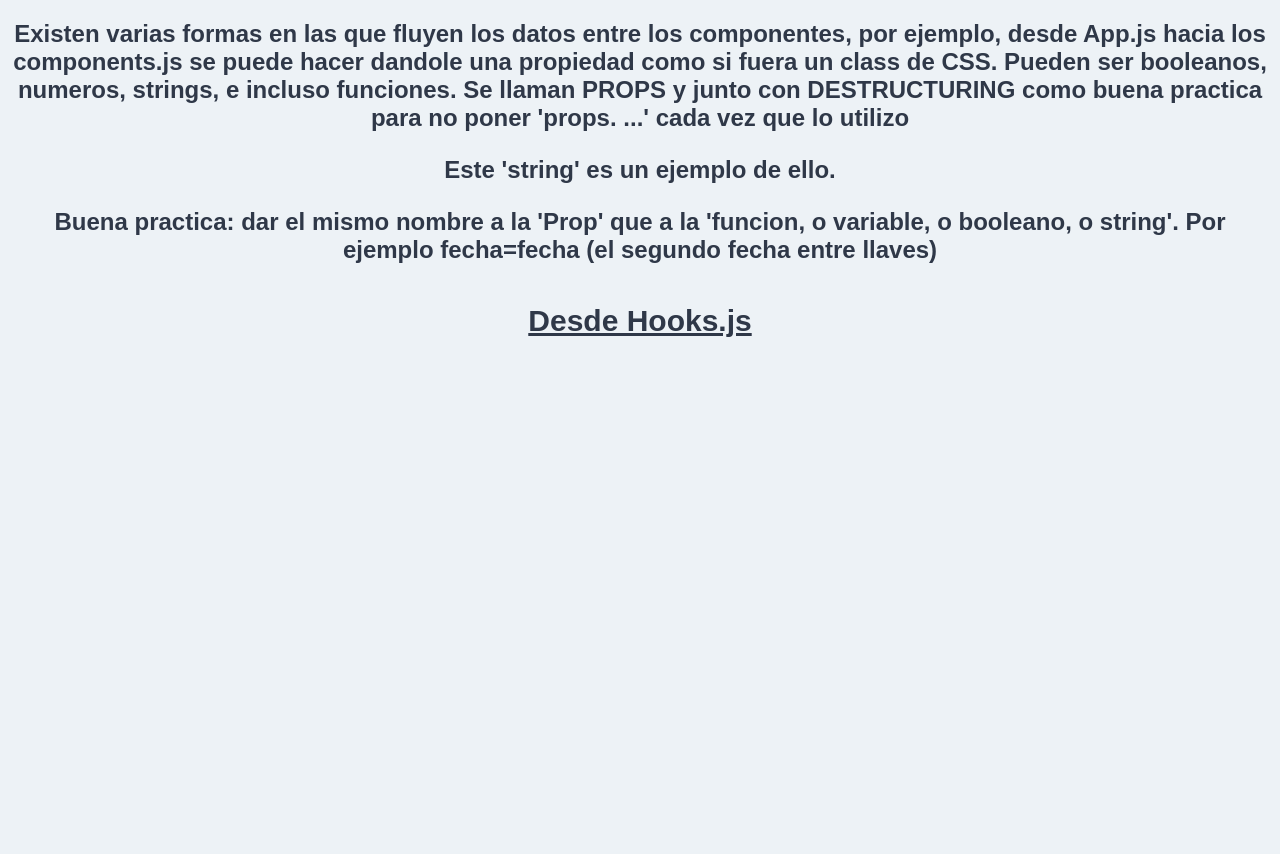
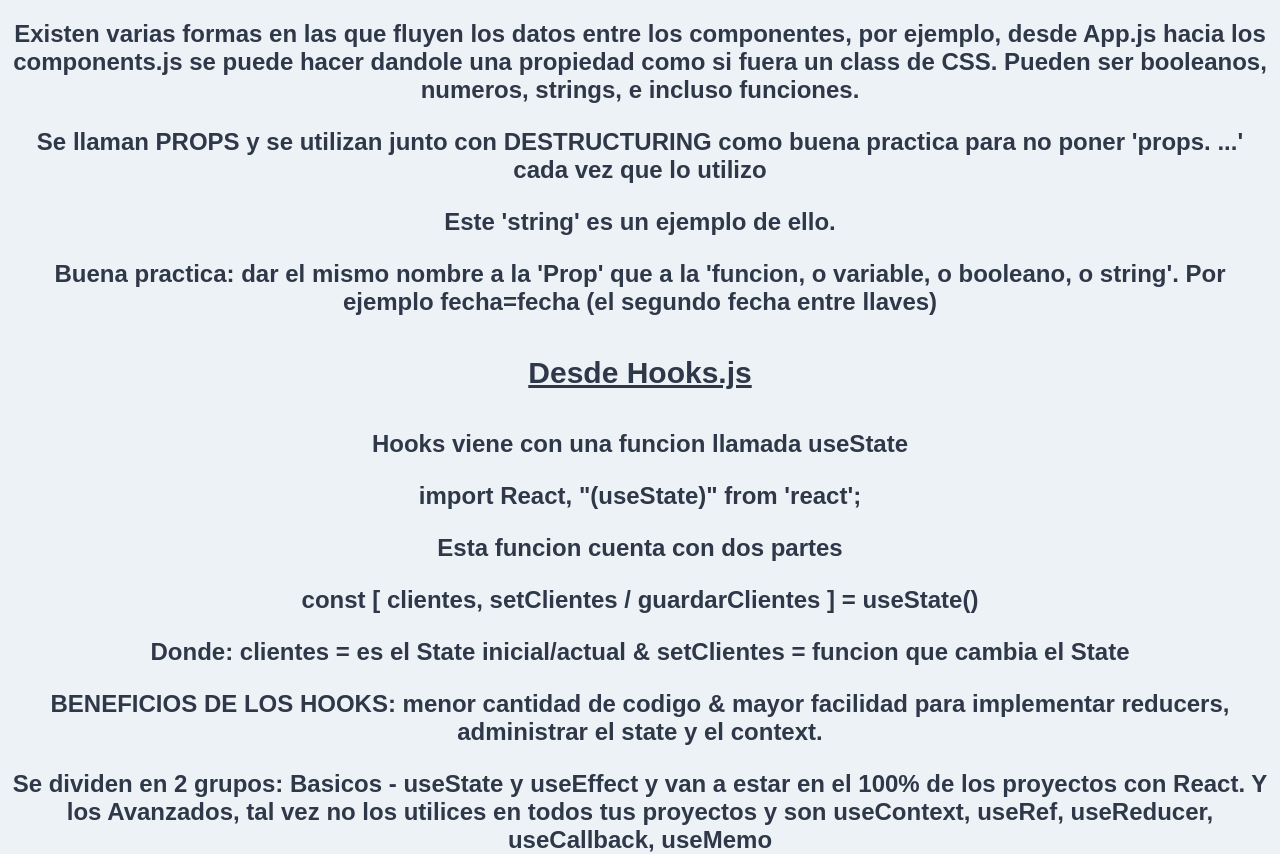
Before and after one commit to lautarosoliani/React-Alkemy-app, a React (Create React App) app in the folder apuntes-app/: page / in a window 1280 px wide. Shown: the part 420-1274 px from the top of the page. Before the commit the page ends 808 px from the top, so only its background shows below. Built offline with nearby package versions, Linux system fonts and the light colour scheme.

Commit message:
Hooks.js finished

```diff
--- a/apuntes-app/src/components/FlujoDeDatosEntreComponentes.js
+++ b/apuntes-app/src/components/FlujoDeDatosEntreComponentes.js
@@ -10,9 +10,12 @@ const FlujoDeDatosEntreComponentes = ({ ejemplo }) => {
                     componentes, por ejemplo, desde App.js hacia los
                     components.js se puede hacer dandole una propiedad como si
                     fuera un class de CSS. Pueden ser booleanos, numeros,
-                    strings, e incluso funciones. Se llaman PROPS y junto con
-                    DESTRUCTURING como buena practica para no poner 'props. ...'
-                    cada vez que lo utilizo
+                    strings, e incluso funciones.
+                </p>
+                <p>
+                    Se llaman PROPS y se utilizan junto con DESTRUCTURING como
+                    buena practica para no poner 'props. ...' cada vez que lo
+                    utilizo
                 </p>
                 <p>{ejemplo}</p>
                 <p>
--- a/apuntes-app/src/components/Hooks.js
+++ b/apuntes-app/src/components/Hooks.js
@@ -1,5 +1,32 @@
 import React from "react"
 
-const Hooks = () => <h1>Desde Hooks.js</h1>
+const Hooks = () => (
+    <>
+        <h1>Desde Hooks.js</h1>
+        <h2>
+            <p>Hooks viene con una funcion llamada useState</p>
+            <p>import React, "(useState)" from 'react';</p>
+            <p>Esta funcion cuenta con dos partes</p>
+            <p>
+                const [ clientes, setClientes / guardarClientes ] = useState()
+            </p>
+            <p>
+                Donde: clientes = es el State inicial/actual & setClientes =
+                funcion que cambia el State
+            </p>
+            <p>
+                BENEFICIOS DE LOS HOOKS: menor cantidad de codigo & mayor
+                facilidad para implementar reducers, administrar el state y el
+                context.
+            </p>
+            <p>
+                Se dividen en 2 grupos: Basicos - useState y useEffect y van a
+                estar en el 100% de los proyectos con React. Y los Avanzados,
+                tal vez no los utilices en todos tus proyectos y son useContext,
+                useRef, useReducer, useCallback, useMemo
+            </p>
+        </h2>
+    </>
+)
 
 export default Hooks
```
